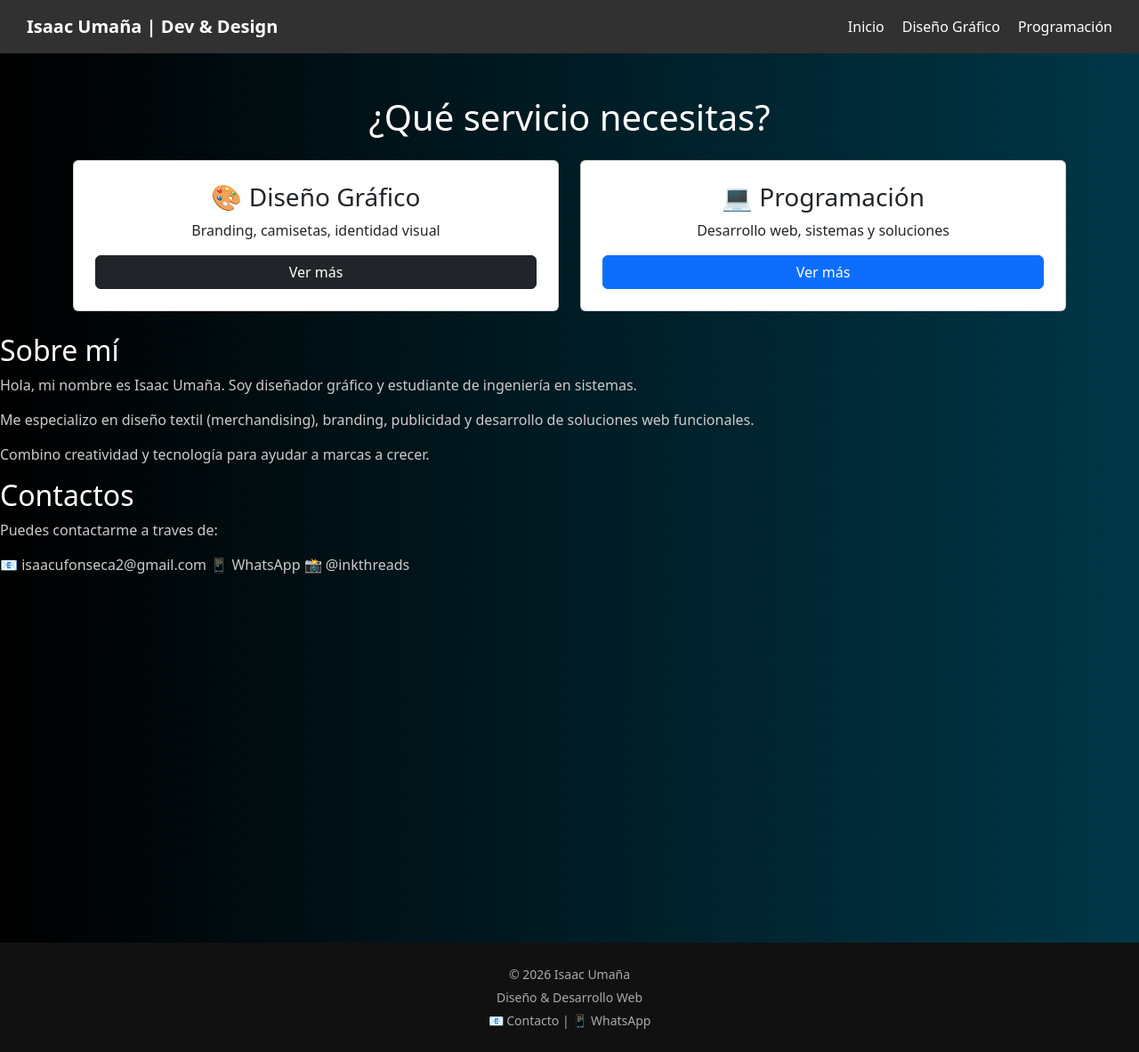
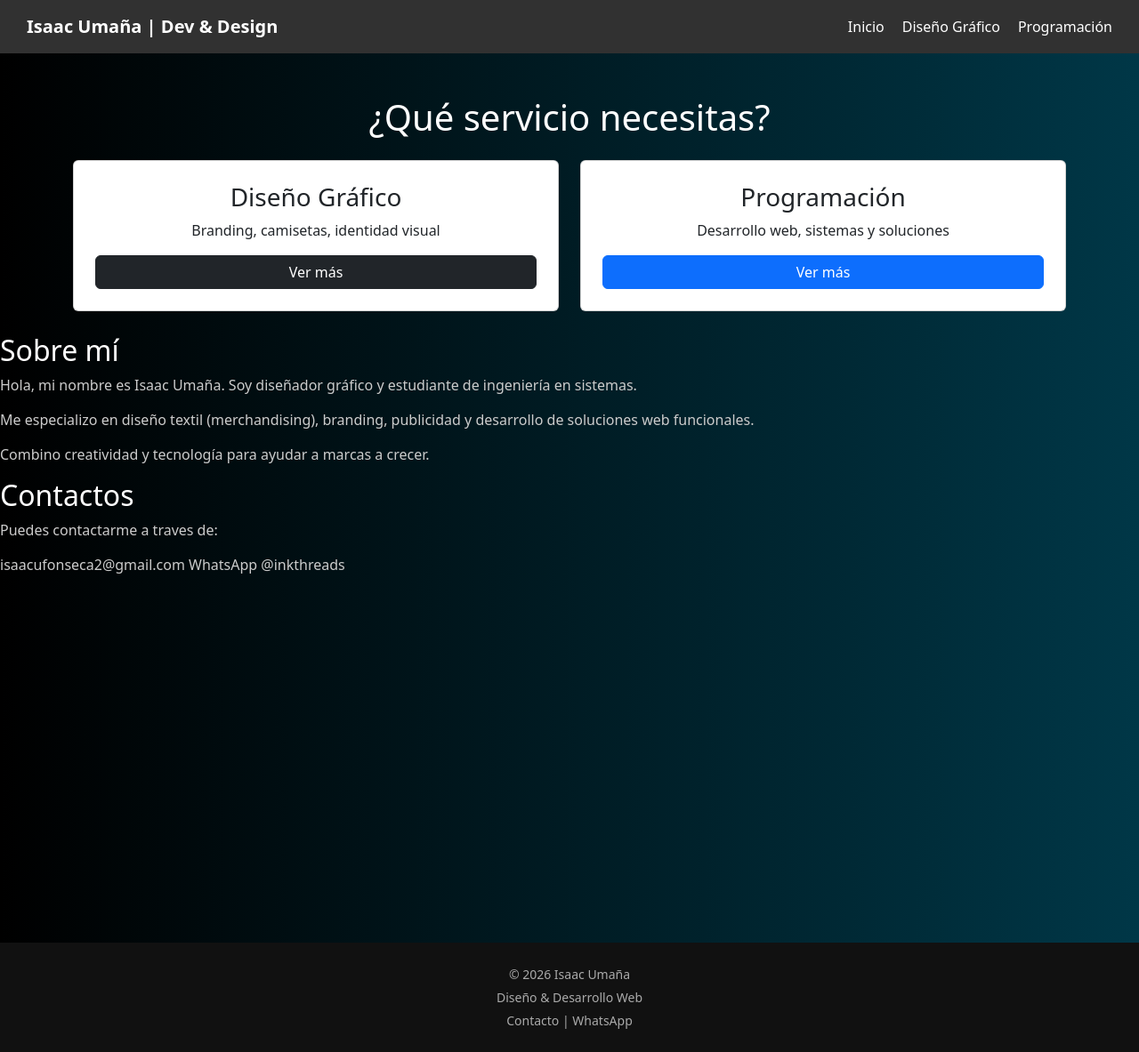
Before and after one commit to Ing-IsA4c/mi_web_test1, a plain HTML site: page index.html in a window 1280 px wide. Shown: the whole page at 89% size. Drawn offline with nearby package versions, Linux system fonts and the light colour scheme.

Commit message:
Update index.html

```diff
--- a/index.html
+++ b/index.html
@@ -28,7 +28,7 @@
 
         <div class="col-md-6">
           <div class="card p-4">
-            <h3>🎨 Diseño Gráfico</h3>
+            <h3>Diseño Gráfico</h3>
             <p>Branding, camisetas, identidad visual</p>
             <a href="html/diseno.html" class="btn btn-dark">Ver más</a>
           </div>
@@ -36,7 +36,7 @@
 
         <div class="col-md-6">
           <div class="card p-4">
-            <h3>💻 Programación</h3>
+            <h3>Programación</h3>
             <p>Desarrollo web, sistemas y soluciones</p>
             <a href="html/desarrollo.html" class="btn btn-primary">Ver más</a>
           </div>
@@ -58,7 +58,7 @@
     <section class="contact">
       <h2>Contactos</h2>
       <p>Puedes contactarme a traves de:</p>
-      <p>📧 isaacufonseca2@gmail.com 📱 WhatsApp 📸 @inkthreads</p>
+      <p> isaacufonseca2@gmail.com  WhatsApp  @inkthreads</p>
     </section>
 
   </main>
@@ -66,7 +66,7 @@
   <footer class="footer">
     <p>© 2026 Isaac Umaña</p>
     <p>Diseño & Desarrollo Web</p>
-    <p>📧 Contacto | 📱 WhatsApp</p>
+    <p> Contacto | WhatsApp</p>
   </footer>
 
   <script>
```
